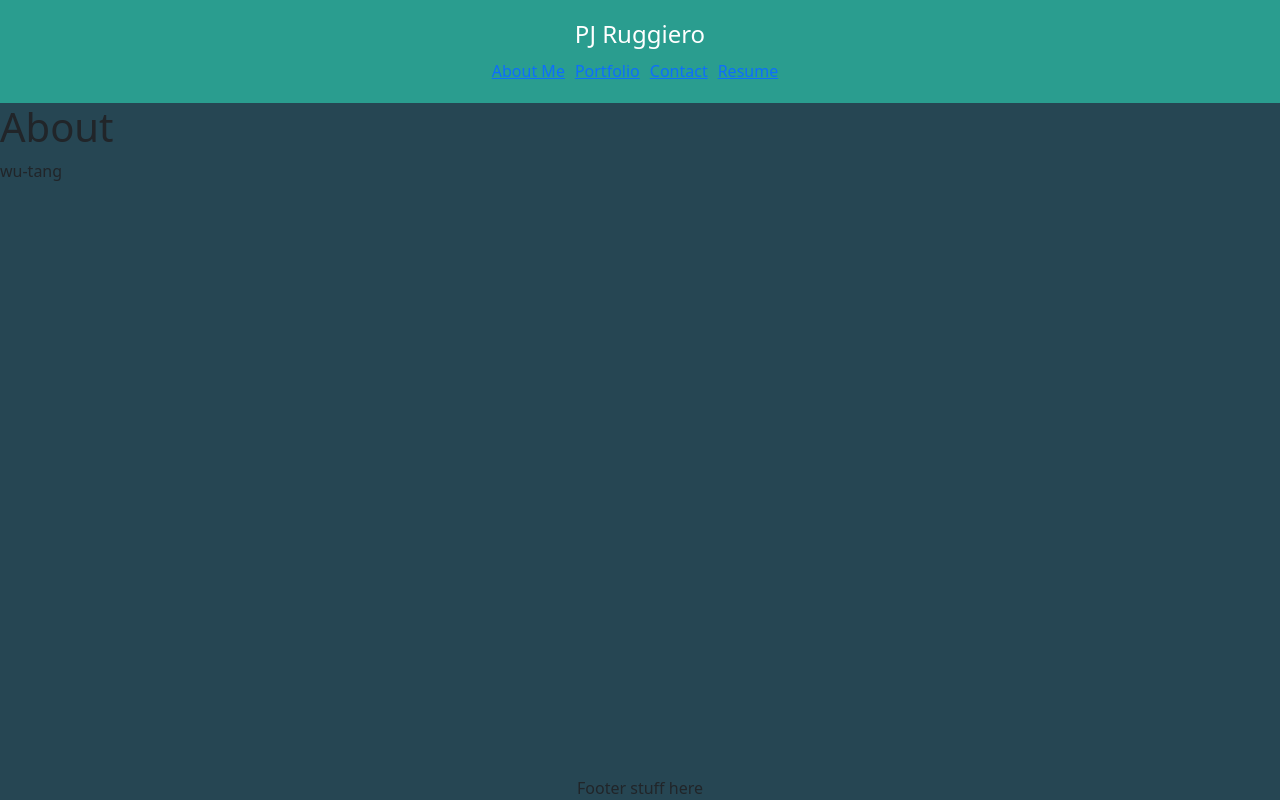
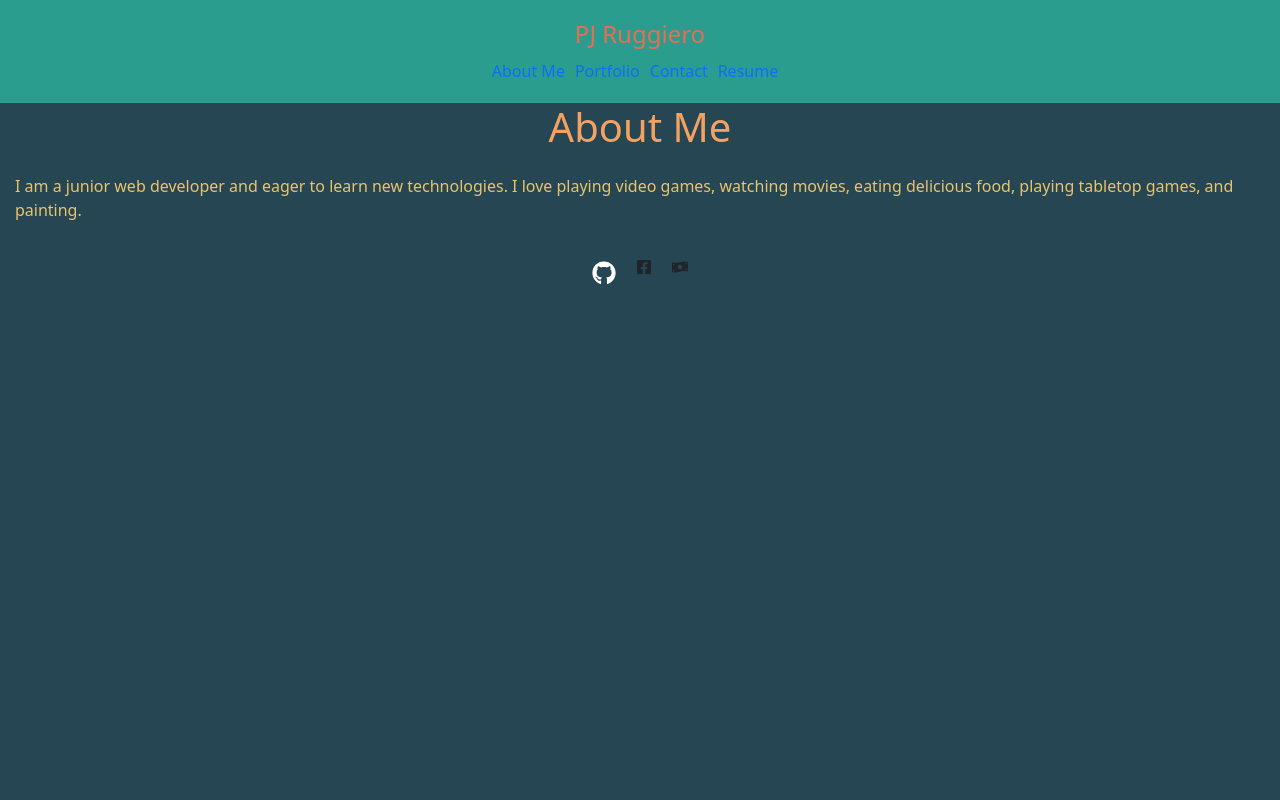
Before and after one commit to carlinjshaw/delete_studnt, a React (Create React App) app: page / in a window 1280 px wide. Built offline with nearby package versions, Linux system fonts and the light colour scheme.

Commit message:
styling/footer/contact update

```diff
--- a/src/components/About.js
+++ b/src/components/About.js
@@ -4,8 +4,8 @@ import '../styles/Pages.css';
 const About = () => {
   return (
     <div className="body">
-    <h1>About</h1>
-    <p>wu-tang</p>
+    <h1 className='title'>About Me</h1>
+    <p className='about'>I am a junior web developer and eager to learn new technologies. I love playing video games, watching movies, eating delicious food, playing tabletop games, and painting.</p>
     </div>
   )
 }
--- a/src/components/Contact.js
+++ b/src/components/Contact.js
@@ -18,6 +18,8 @@ function ContactForm() {
 
   return (
     <div className="body">
+      <h2 className="title">Contact Me</h2>
+      <div className='contactform'>
     <form onSubmit={handleSubmit}>
       <div>
         <label htmlFor="name">Name:</label>
@@ -48,6 +50,7 @@ function ContactForm() {
       <button type="submit">Submit</button>
     </form>
     </div>
+    </div>
   );
 }
 
--- a/src/components/Footer.js
+++ b/src/components/Footer.js
@@ -1,10 +1,21 @@
 import React from 'react'
 import '../styles/Static.css';
+import { FaGithub, FaFacebookSquare, FaMoneyBillWave } from 'react-icons/fa';
 
 const Footer = () => {
   return (
     <div className="footer">
-      <div className="footer-content">Footer stuff here</div>
+      <div className="footer-content">
+        <span className="githubLink">
+          <FaGithub onClick={() => window.open('https://github.com/PhilRug')} />
+        </span>
+        <span className="facebookLink">
+          <FaFacebookSquare onClick={() => window.open('https://www.facebook.com/pjizzle141/')} />
+        </span>
+        <span className="linkedinLink">
+          <FaMoneyBillWave onClick={() => window.open('https://www.venmo.com/u/PJ-Ruggiero')} />
+        </span>
+      </div>
     </div>
   );
 };
--- a/src/components/Project.js
+++ b/src/components/Project.js
@@ -46,15 +46,15 @@ function Portfolio(props) {
     return (
       <div className="body">
       <section className="portfolio">
-          <h2>Portfolio</h2>
+          <h2 className="title">Portfolio</h2>
            {images.map((image, i) => (
                <div className="span">
                   <img src={require(`../Images/${i}.png`)} alt={image.alt}/>
-                  <div className="image_overlay">
+                  <span className="image_overlay">
                       <span className="image_title" onClick={() => window.open(`${image.href}`)}>{image.alt}</span>
                       <p className="image_description">{image.text}</p>
                       <span className="githubLink"><FaGithub onClick={() => window.open(`${image.github}`)}/></span>
-                  </div>
+                  </span>
                </div>
       ))}
       </section>
--- a/src/components/Resume.js
+++ b/src/components/Resume.js
@@ -4,7 +4,7 @@ import '../styles/Pages.css';
 const Resume = () => {
   return (
     <div className="body">
-      Resume
+      <h1 className='title'>Resume</h1>
     </div>
   )
 }
--- a/src/styles/Pages.css
+++ b/src/styles/Pages.css
@@ -7,22 +7,40 @@
 }
 
 .body {
-    background: var(--dark);
+    display: flex;
+    flex-direction: column;
+    align-items: center;
+    justify-content: center;
+    background-color: var(--dark);
+  }
+
+.title {
+    color: var(--orng);
 }
 
 img {
-    max-width: 40%;
-    max-height: 30%;
+    max-width: 100%;
+    max-height: 100%;
 }
 
-
+h2 {
+    text-align: center;
+}
 
 .span {
     position: relative;
     display: flex;
     justify-content: center;
     align-items: center;
-    height: 100%;
+    max-width: 40%;
+    max-height: 30%;
+    padding: 10px;
+}
+
+.portfolio {
+    display: flex;
+    flex-direction: column;
+    align-items: center;
 }
 
 .image_overlay {
@@ -50,6 +68,7 @@ img {
     color: #fff;
     cursor: pointer;
     margin-bottom: 10px;
+    background: transparent;
 }
 
 .image_description {
@@ -57,10 +76,50 @@ img {
     color: #fff;
     font-size: 16px;
     margin-bottom: 10px;
+    background: transparent;
 }
 
 .githubLink {
     color: #fff;
     font-size: 24px;
     cursor: pointer;
+    background: transparent;
 }
+
+p {
+    color: var(--tan);
+}
+
+.about {
+    padding: 15px;
+}
+
+.contactform {
+    display: flex;
+    flex-direction: column;
+    align-items: center;
+    margin-top: 20px;
+  }
+
+  form {
+    display: flex;
+    flex-direction: column;
+    align-items: center;
+  }
+
+  label {
+    color: white;
+  }
+
+  input[type="text"],
+  input[type="email"],
+  textarea {
+    background-color: white;
+    color: var(--dark);
+  }
+
+  button {
+    margin-top: 10px;
+    background: var(--light);
+    color: var(black);
+  }
--- a/src/styles/Static.css
+++ b/src/styles/Static.css
@@ -6,34 +6,50 @@
     --burnt: #e76f51;
 }
 
+
+
 .header {
     background: var(--light);
     padding: 20px;
 }
 
-html {
+* {
     background: var(--dark);
+}
+
+h1,
+h2 {
+    text-align: center;
+}
+
+.title {
+    color: var(--orng);
 }
 
 .header-content {
     display: flex;
     flex-direction: column;
     align-items: center;
+    background-color: var(--light);
 }
 
 .header-name {
-    color: white;
+    color: var(--burnt);
     font-size: 24px;
     margin-bottom: 10px;
+    background-color: var(--light);
 }
 
 .header-navigation {
     display: flex;
     justify-content: space-between;
+    background-color: var(--light);
 }
 
 .header-li {
     margin-right: 10px;
+    color: var(--burnt);
+    background-color: var(--light);
 }
 
 .header-ul {
@@ -42,6 +58,19 @@ html {
     list-style: none;
     margin: 0;
     padding: 0;
+    background-color: var(--light);
+}
+
+.header-a {
+    background: var(--light);
+    text-decoration: none;
+
+}
+
+.header-a-active {
+    background: var(--light);
+    text-decoration: none;
+
 }
 
 .footer {
@@ -49,10 +78,12 @@ html {
     justify-content: center;
     align-items: center;
     width: 100%;
-    position: fixed;
+    background: var(--dark);
     bottom: 0;
-  }
+}
 
 .footer-content {
     text-align: center;
+    display: flex;
+    gap: 20px;
 }
```
